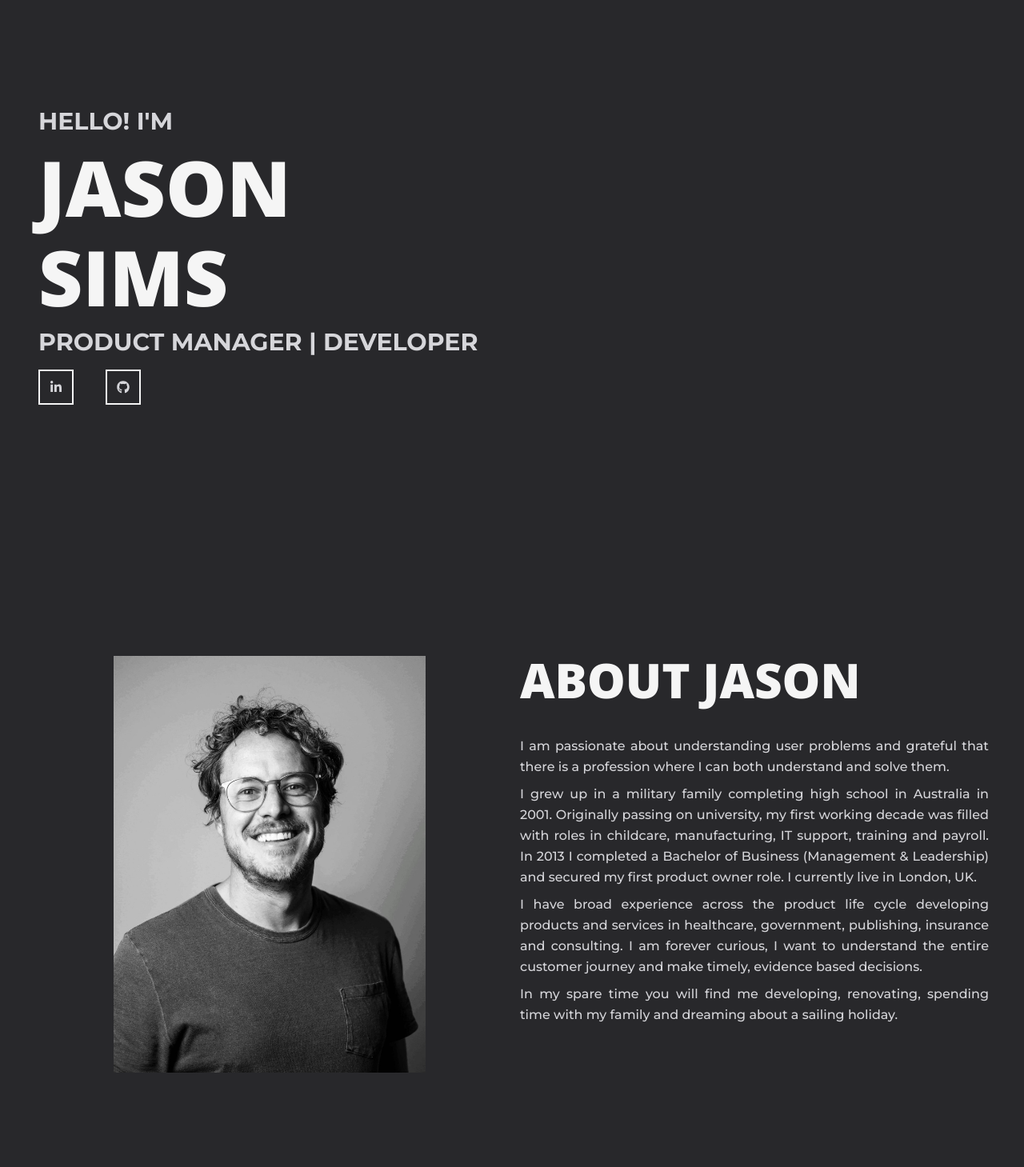
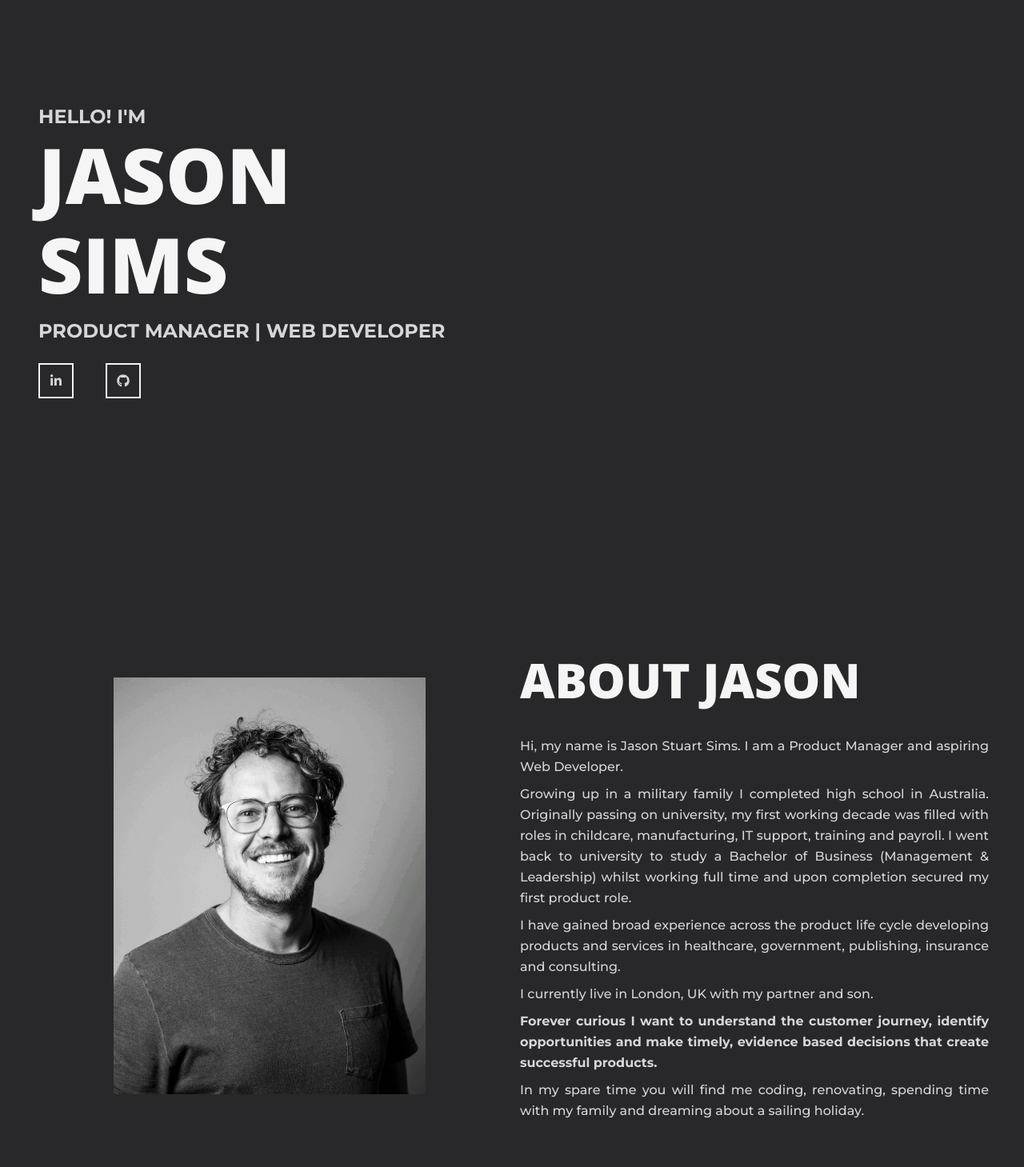
Before and after one commit to jason-sims/jasonstuartsims.com, a Next.js app: page / in a window 1280 px wide. Shown: the part 100-1559 px from the top of the page at 80% size. Built offline with nearby package versions, Linux system fonts and the light colour scheme.

Commit message:
updated content of about and role on main page

```diff
--- a/components/About.jsx
+++ b/components/About.jsx
@@ -12,27 +12,33 @@ const About = () => {
         <div>
           <h1 className="uppercase pb-8">About Jason</h1>
           <p className="font-medium text-base text-justify leading-relaxed pt-2">
-            I am passionate about understanding user problems and grateful that
-            there is a profession where I can both understand and solve them.
+            Hi, my name is Jason Stuart Sims. I am a Product Manager and
+            aspiring Web Developer.
           </p>
           <p className="font-medium text-base text-justify leading-relaxed pt-2">
-            I grew up in a military family completing high school in Australia
-            in 2001. Originally passing on university, my first working decade
+            Growing up in a military family I completed high school in
+            Australia. Originally passing on university, my first working decade
             was filled with roles in childcare, manufacturing, IT support,
-            training and payroll. In 2013 I completed a Bachelor of Business
-            (Management & Leadership) and secured my first product owner role. I
-            currently live in London, UK.
+            training and payroll. I went back to university to study a Bachelor
+            of Business (Management & Leadership) whilst working full time and
+            upon completion secured my first product role.
           </p>
           <p className="font-medium text-base text-justify leading-relaxed pt-2">
-            I have broad experience across the product life cycle developing
-            products and services in healthcare, government, publishing,
-            insurance and consulting. I am forever curious, I want to understand
-            the entire customer journey and make timely, evidence based
-            decisions.
+            I have gained broad experience across the product life cycle
+            developing products and services in healthcare, government,
+            publishing, insurance and consulting.
           </p>
           <p className="font-medium text-base text-justify leading-relaxed pt-2">
-            In my spare time you will find me developing, renovating, spending
-            time with my family and dreaming about a sailing holiday.
+            I currently live in London, UK with my partner and son.
+          </p>
+          <p className="font-bold text-base text-justify leading-relaxed pt-2">
+            Forever curious I want to understand the customer journey, identify
+            opportunities and make timely, evidence based decisions that create
+            successful products.
+          </p>
+          <p className="font-medium text-base text-justify leading-relaxed pt-2">
+            In my spare time you will find me coding, renovating, spending time
+            with my family and dreaming about a sailing holiday.
           </p>
         </div>
       </div>
--- a/components/Main.jsx
+++ b/components/Main.jsx
@@ -6,11 +6,13 @@ const Main = () => {
     <div className="w-full p-5 text-left md:pl-12">
       <div className="max-w-[1240px] h-screen flex justify-start items-center">
         <div>
-          <p className="uppercase text-3xl py-2">Hello! I&apos;m</p>
+          <p className="uppercase text-2xl">Hello! I&apos;m</p>
           <h1 className="uppercase text-8xl py-2">Jason</h1>
           <h1 className="uppercase text-8xl py-2">Sims</h1>
-          <p className="uppercase text-3xl py-2">Product Manager | Developer</p>
-          <div className="flex py-2 space-x-10 justify-left">
+          <p className="uppercase text-2xl py-3">
+            Product Manager | Web Developer
+          </p>
+          <div className="flex py-3 space-x-10 justify-left">
             <a
               href="https://www.linkedin.com/in/jasonstuartsims/"
               target="_blank"
```
